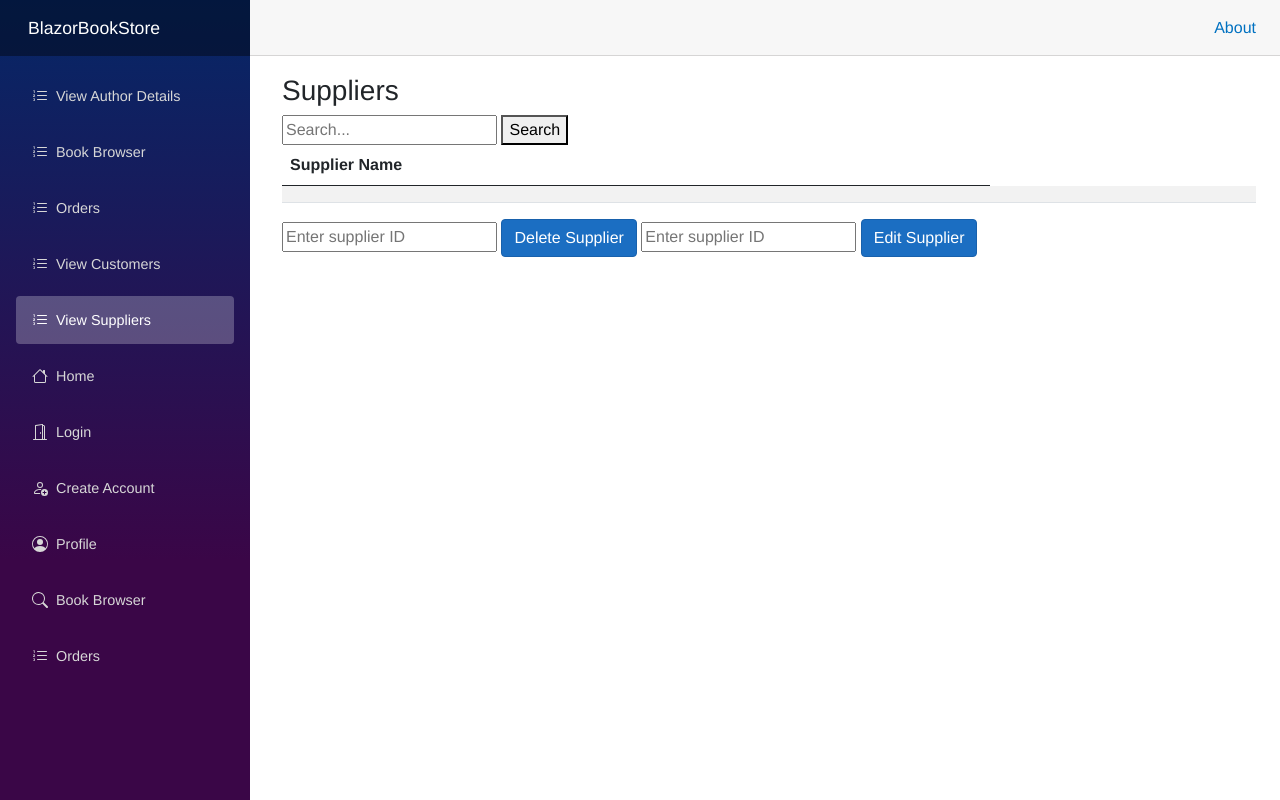
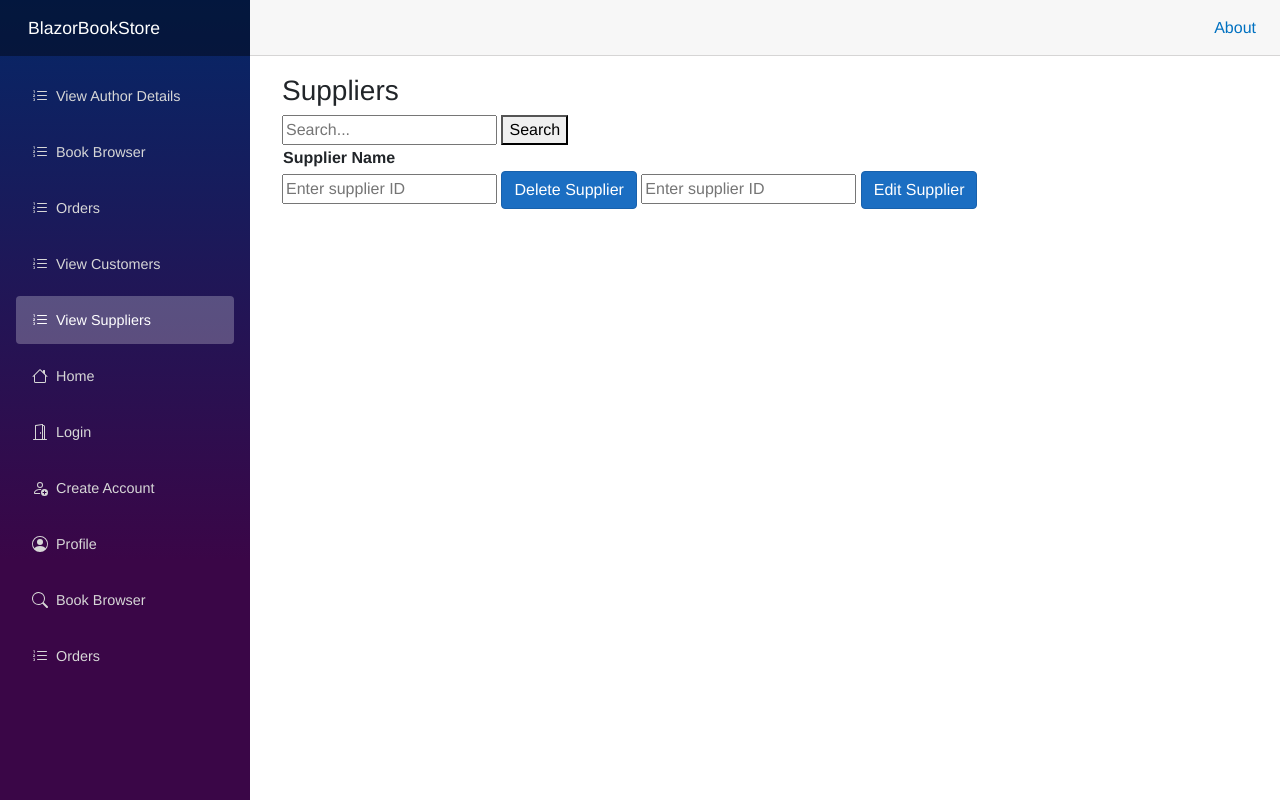
Before and after one commit to bradenbjames/BookStore_Brewster_James, an ASP.NET Core app: page /Adminviewsuppliers in a window 1280 px wide. Run offline with ASP.NET Core 8, Linux system fonts and the light colour scheme; data that the repository does not hold is empty; style sheets or scripts are compiled from the project's sources.

Commit message:
table style changes

```diff
--- a/BlazorBookStore1/Pages/AdminBookBrowser.razor
+++ b/BlazorBookStore1/Pages/AdminBookBrowser.razor
@@ -5,7 +5,7 @@
 	<button>Search</button>
 </div>
 
-<table class="table table-striped">
+<table class="thead-dark">
 	<thead>
 		<tr>
 			<th scope="col">Title</th>
--- a/BlazorBookStore1/Pages/AdminEditAuthorData.razor
+++ b/BlazorBookStore1/Pages/AdminEditAuthorData.razor
@@ -1,6 +1,6 @@
 @page "/Admineditauthordata/{AuthorID:int}"
 <h2>Edit Author Data</h2>
-<table class="table table-striped">
+<table class="thead-dark">
 	<thead>
 		<tr>
 			<th scope="col">First Name</th>
--- a/BlazorBookStore1/Pages/AdminEditBook.razor
+++ b/BlazorBookStore1/Pages/AdminEditBook.razor
@@ -1,6 +1,6 @@
 @page "/Admineditbook/{ISBN}"
 <h2>Edit Book</h2>
-<table class="table table-striped">
+<table class="thead-dark">
 	<thead>
 		<tr>
 			<th scope="col">Title</th>
--- a/BlazorBookStore1/Pages/AdminEditCustomer.razor
+++ b/BlazorBookStore1/Pages/AdminEditCustomer.razor
@@ -5,7 +5,7 @@
 	<button>Search</button>
 </div>
 
-<table class="table table-striped">
+<table class="thead-dark">
 	<thead>
 		<tr>
 			<th scope="col">First Name</th>
--- a/BlazorBookStore1/Pages/AdminEditOrder.razor
+++ b/BlazorBookStore1/Pages/AdminEditOrder.razor
@@ -1,6 +1,6 @@
 @page "/Admineditorder/{orderID:int}"
 <h2>Edit Order Data</h2>
-<table class="table table-striped">
+<table class="thead-dark">
 	<thead>
 		<tr>
 			<th scope="col">Order Date</th>
--- a/BlazorBookStore1/Pages/AdminEditSupplier.razor
+++ b/BlazorBookStore1/Pages/AdminEditSupplier.razor
@@ -1,6 +1,6 @@
 @page "/Admineditsupplier/{supplierID:int}"
 <h2>Admin Delete Supplier</h2>
-<table class="table table-striped">
+<table class="thead-dark">
 	<thead>
 		<tr>
 			<th scope="col">Supplier Name</th>
--- a/BlazorBookStore1/Pages/AdminViewAuthors.razor
+++ b/BlazorBookStore1/Pages/AdminViewAuthors.razor
@@ -5,7 +5,7 @@
 	<button>Search</button>
 </div>
 
-<table class="table table-striped">
+<table class="thead-dark">
 	<thead>
 		<tr>
 			<th scope="col">AuthorID</th>
--- a/BlazorBookStore1/Pages/AdminViewCustomers.razor
+++ b/BlazorBookStore1/Pages/AdminViewCustomers.razor
@@ -5,7 +5,7 @@
 	<button>Search</button>
 </div>
 
-<table class="table table-striped">
+<table class="thead-dark">
 	<thead>
 		<tr>
 			<th scope="col">Customer ID</th>
--- a/BlazorBookStore1/Pages/AdminViewOrders.razor
+++ b/BlazorBookStore1/Pages/AdminViewOrders.razor
@@ -5,7 +5,7 @@
 	<button>Search</button>
 </div>
 
-<table class="table table-striped">
+<table class="thead-dark">
 	<thead>
 		<tr>
 			<th scope="col">Order#</th>
--- a/BlazorBookStore1/Pages/AdminViewSuppliers.razor
+++ b/BlazorBookStore1/Pages/AdminViewSuppliers.razor
@@ -5,19 +5,19 @@
 	<button>Search</button>
 </div>
 
-<table class="table table-striped">
+<table class="thead-dark">
 	<thead>
 		<tr>
 			<th scope="col">Supplier Name</th>
 		</tr>
 	</thead>
 	<tbody>
-		<tr>
-			<td></td>
-			<td></td>
-			<td></td>
-			<td></td>
-		</tr>
+		@foreach(Supplier s in DatabaseInstance.viewSuppliers())
+		{
+			<tr>
+				<td>@s.name</td>
+			</tr>
+		}
 	</tbody>
 </table>
 <input type="text" @onchange="Eval_supplierID" placeholder="Enter supplier ID"/>
--- a/BlazorBookStore1/Pages/CustomerBookBrowser.razor
+++ b/BlazorBookStore1/Pages/CustomerBookBrowser.razor
@@ -14,7 +14,7 @@
 </div>
 </div>
 
-<table class="table table-striped">
+<table class="thead-dark">
 	<thead>
 		<tr>
 			<th scope="col">ISBN</th>
--- a/BlazorBookStore1/Pages/CustomerEditOrder.razor
+++ b/BlazorBookStore1/Pages/CustomerEditOrder.razor
@@ -1,6 +1,6 @@
 @page "/Customereditorder/{orderID:int}"
 <h2>Edit Order Data</h2>
-<table class="table table-striped">
+<table class="thead-dark">
 	<thead>
 		<tr>
 			<th scope="col">Order Date</th>
--- a/BlazorBookStore1/Pages/CustomerViewOrders.razor
+++ b/BlazorBookStore1/Pages/CustomerViewOrders.razor
@@ -1,6 +1,6 @@
 @page "/Customervieworders"
 <h2>View Orders</h2>
-<table class="table table-striped">
+<table class="thead-dark">
 	<thead>
 		<tr>
 			<th scope="col">Order Date</th>
```
